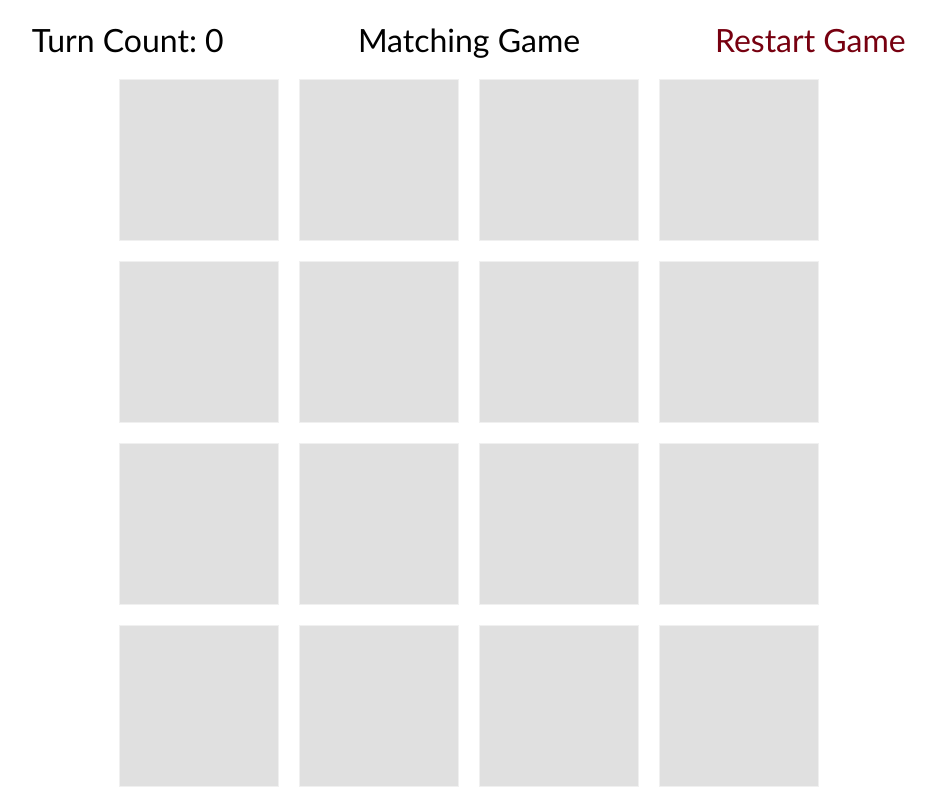
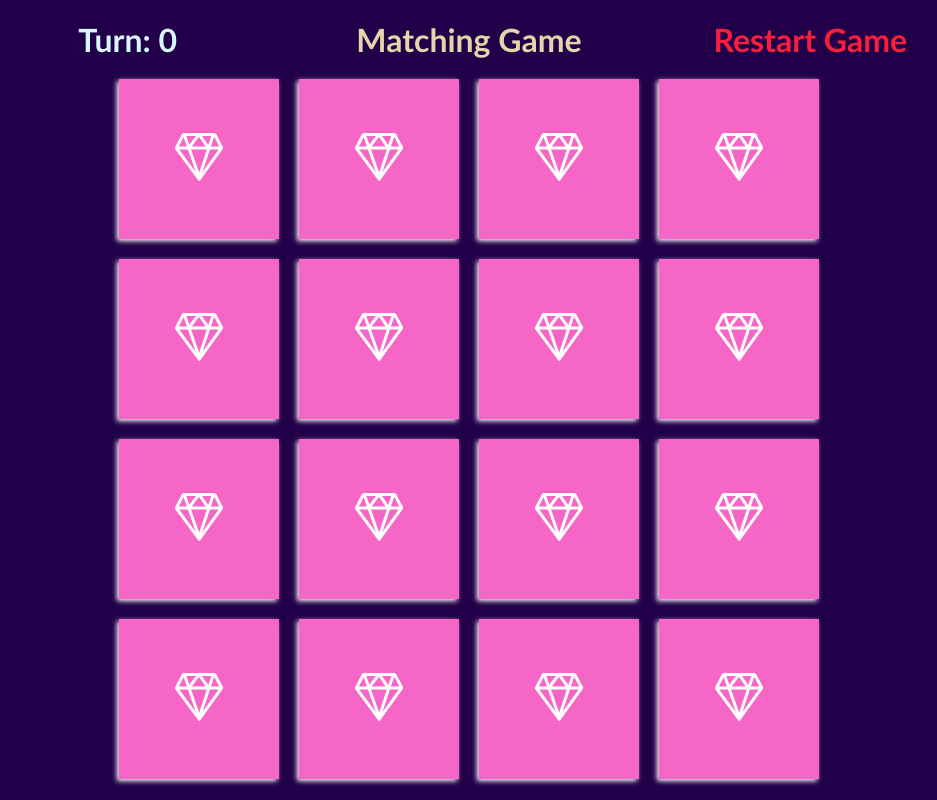
Before and after one commit to Ak-Bhatia/memory-game, a React (Create React App) app: page / in a window 1280 px wide. Shown: the whole page, without its empty margins (171-1108 px from the left). Built offline with nearby package versions, Linux system fonts and the light colour scheme.

Commit message:
design changes v1

```diff
--- a/src/App.css
+++ b/src/App.css
@@ -1,5 +1,9 @@
 a {
   cursor: pointer;
+}
+
+body {
+  background: #210049;
 }
 
 .container {
@@ -15,14 +19,43 @@ a {
   margin: 20px 0px;
   font-family: "Gill Sans", "Gill Sans MT", Calibri, "Trebuchet MS", sans-serif;
   font-size: xx-large;
+  font-weight: bold;
 }
 
 .header-content {
   flex: 1;
+  color: #d9f7ff;
+}
+
+@keyframes color-transition {
+  0% {
+    color: #b485fb;
+  }
+  25% {
+    color: #ffff80;
+  }
+  50% {
+    color: #8cc9ff;
+  }
+  75% {
+    color: #ffff80;
+  }
+  100% {
+    color: #b485fb;
+  }
+}
+
+.game-name {
+  animation: color-transition 5s infinite;
 }
 
 .reset-btn {
-  color: rgb(119, 0, 16);
+  color: #f91f3c;
+  transition: color 0.25s;
+}
+
+.reset-btn:hover {
+  color: white;
 }
 
 .game-container {
--- a/src/App.js
+++ b/src/App.js
@@ -1,4 +1,3 @@
-// App.js
 import React, { useState, useEffect } from "react";
 import "./App.css";
 import Card from "./components/Card/Card";
@@ -103,7 +102,7 @@ function App() {
   return (
     <div className="container">
       <div className="header">
-        <div className="header-content turn-count">Turn Count: {turnCount}</div>
+        <div className="header-content turn-count">Turn: {turnCount}</div>
         <div className="header-content game-name">Matching Game</div>
         <div className="header-content reset-game">
           <a
--- a/src/components/Card/Card.jsx
+++ b/src/components/Card/Card.jsx
@@ -1,5 +1,7 @@
 import React from "react";
 import images from "../../images";
+import { SlDiamond } from "react-icons/sl";
+
 import "./styles.css";
 
 function Card({ allFlipped, flippedIdx, index, card, checkCard }) {
@@ -21,7 +23,9 @@ function Card({ allFlipped, flippedIdx, index, card, checkCard }) {
           alt={`${card.symbol}`}
         />
       ) : (
-        ""
+        <div>
+          <SlDiamond color="#fff" size={48} />
+        </div>
       )}
     </div>
   );
--- a/src/components/Card/styles.css
+++ b/src/components/Card/styles.css
@@ -1,10 +1,14 @@
 .card {
   height: 160px;
-  background-color: rgb(224, 224, 224);
-  border: 0.4px solid #f0f0f0;
+  background: rgb(246, 102, 198);
+  /* border: 0.4px solid #f0f0f0; */
   cursor: pointer;
   transform: rotateY(180deg);
   transition: transform 0.5s;
+  display: flex;
+  align-items: center;
+  justify-content: center;
+  box-shadow: 2px 2px 5px white;
 }
 
 .flipped {
```
